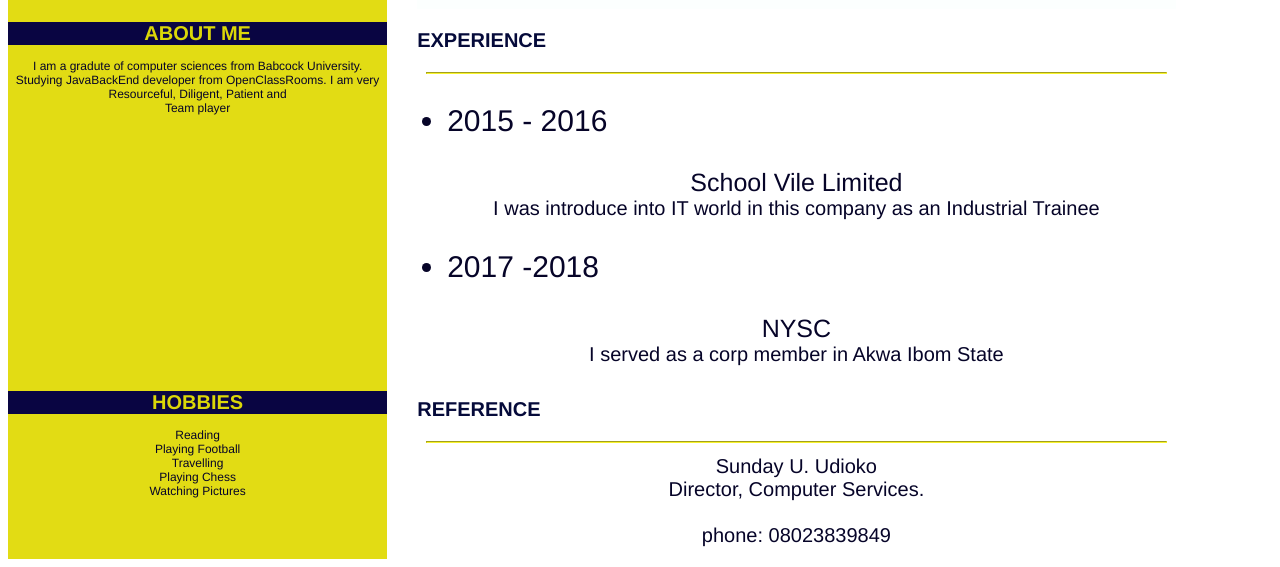
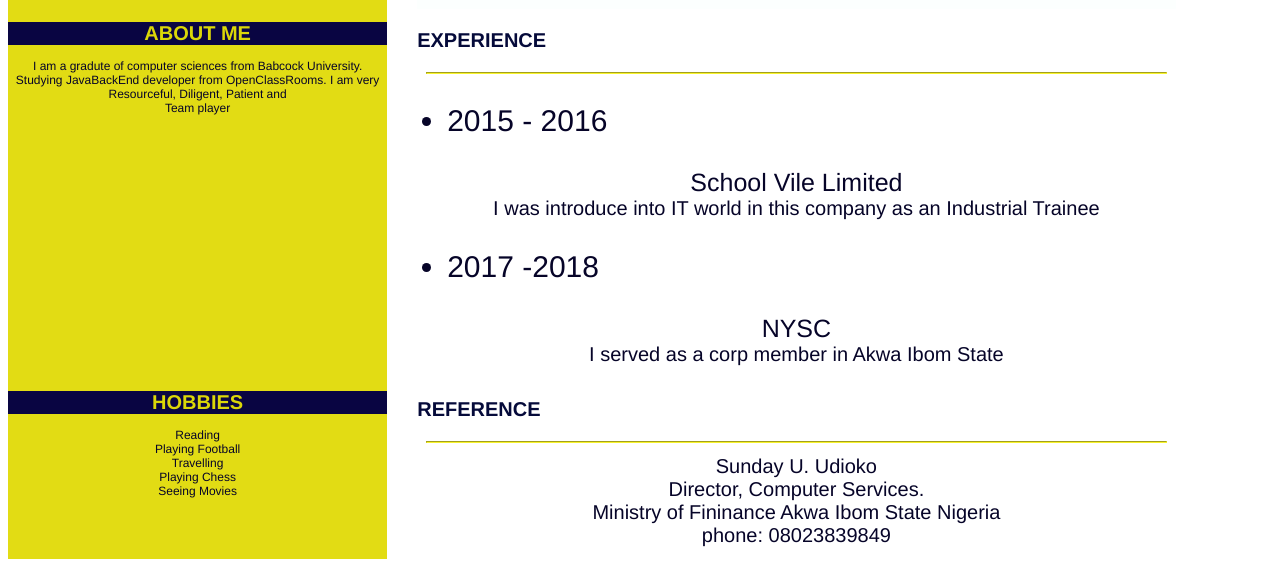
Before and after one commit to bobdazzler/myPortfolio, a plain HTML site: page index.html in a window 1280 px wide. Shown: the part 605-1172 px from the top of the page. Drawn offline with Linux system fonts and the light colour scheme.

Commit message:
Update index.html

```diff
--- a/index.html
+++ b/index.html
@@ -23,7 +23,7 @@
   <div id ="four"><h3>EDUCATION</h3>
   <hr/>
   <p> <span class = "year">2013 - 2017 </span> <span class = "topic"> Babcock University</span>
-  <br/><span class = "subtopic"> Second Class Upper Division  Department <br/> of Computer Science Ogun State Nigeria </span></p>
+  <br/><span class = "subtopic"> Second Class Upper Division  <br/> Department of Computer Science Ogun State Nigeria </span></p>
    <p> <span class = "year">2019 </span> <span class = "topic"> OpenClassRooms</span>
   <br/><span class = "subtopic"> Java BackEnd Developer - In View </span></p>
   </div>
@@ -44,11 +44,11 @@
   </div>
 
 	<div id ="seven"><h1>HOBBIES</h1>
-	<p>Reading <br/> Playing Football <br/> Travelling <br/> Playing Chess <br/> Watching Pictures</p>
+	<p>Reading <br/> Playing Football <br/> Travelling <br/> Playing Chess <br/> Seeing Movies</p>
 	</div>
 	<div id ="eight"><h3>REFERENCE</h3>
 		<hr/>
-	<p> <span class="refer1">Sunday U. Udioko <br/> Director, Computer Services. <br/> <br/> phone: 08023839849 </span>
+	<p> <span class="refer1">Sunday U. Udioko <br/> Director, Computer Services. <br/> Ministry of Fininance Akwa Ibom State Nigeria <br/> phone: 08023839849 </span>
 	</p>
 
 	</div>
```
